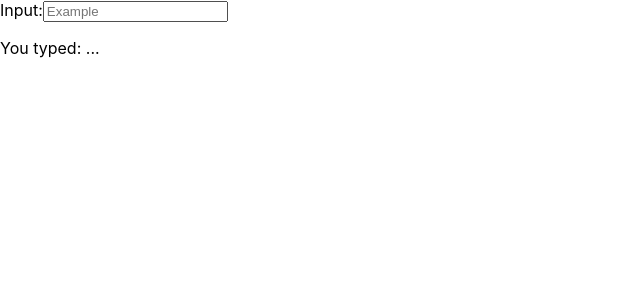
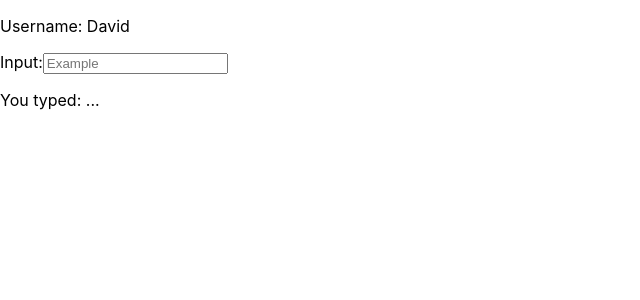
Before and after one commit to CatalinaFGH/react-typescript-tests-practice, a React (Create React App) app: page / in a window 1280 px wide. Shown: the top 300 px of the page, without its empty margins (0-640 px from the left). Built offline with nearby package versions, Linux system fonts and the light colour scheme.

Commit message:
update jest and added a new component

```diff
--- a/src/App.tsx
+++ b/src/App.tsx
@@ -1,8 +1,18 @@
-import React, { useState } from "react";
+import React, { useEffect, useState } from "react";
 import "./App.css";
+import { User, getUser } from "./get-user";
 
 function App() {
   const [text, setText] = useState("");
+  const [user, setUser] = useState<User | null>(null);
+
+  useEffect(() => {
+    const fetchUser = async () => {
+      const user = await getUser();
+      setUser(user);
+    };
+    fetchUser();
+  }, []);
 
   function handleChange(event: React.ChangeEvent<HTMLInputElement>) {
     setText(event.target.value);
@@ -10,6 +20,7 @@ function App() {
 
   return (
     <div>
+      {user ? <p>Username: {user.name}</p> : null}
       <CustomInput value={text} onChange={handleChange}>
         Input:
       </CustomInput>
--- /dev/null
+++ b/src/get-user.ts
@@ -0,0 +1,7 @@
+export interface User {
+    id: string;
+    name: string;
+}
+export function getUser(): Promise<User> {
+    return Promise.resolve({ id:'1', name: 'David'});
+}
```
